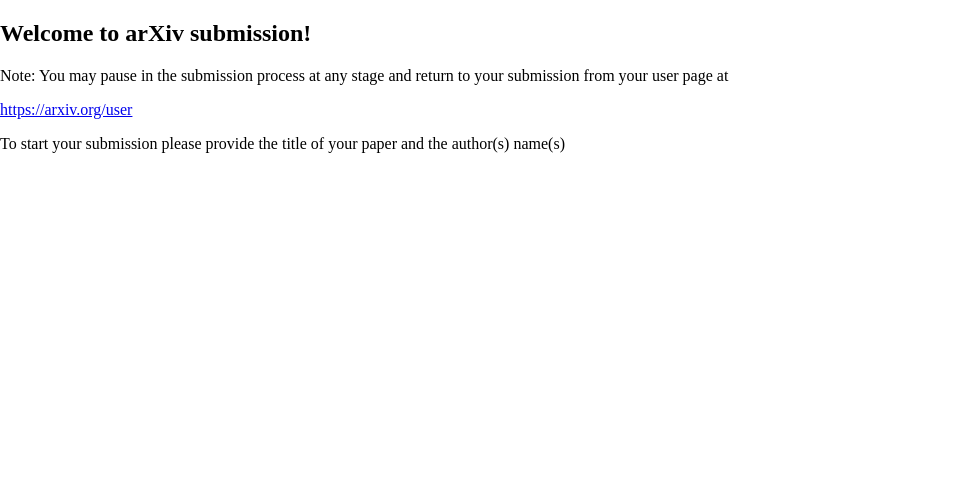
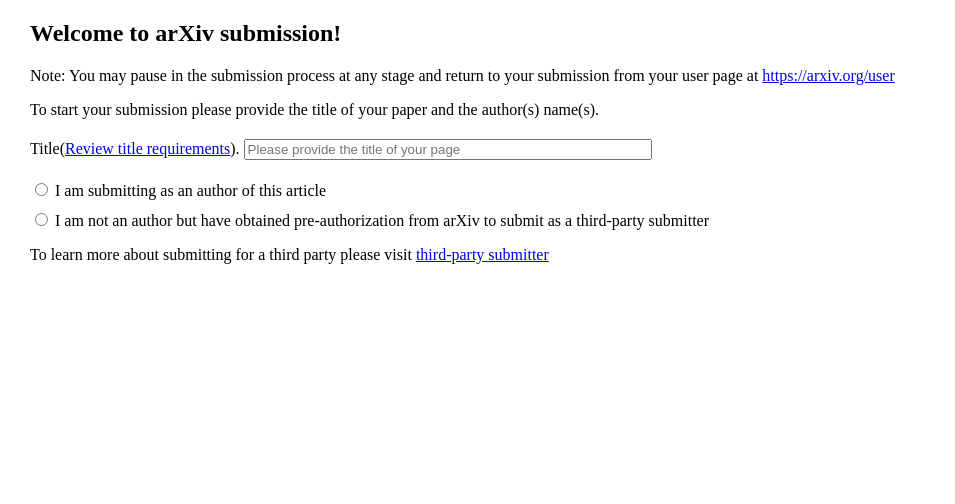
Before and after one commit to arXiv/accessible_submission_ui, a Flask app: page /start/ in a window 1280 px wide. Shown: the part 197-701 px from the top of the page, without its empty margins (0-955 px from the left). Run offline with Flask 2, Linux system fonts and the light colour scheme.

Commit message:
finish page1

```diff
--- a/static/css/styles.css
+++ b/static/css/styles.css
@@ -51,6 +51,12 @@
 body {
   position: relative;
   margin-left: 0px;
+  margin-right: 0px;
+  margin-top:0px;
+}
+
+.content{
+  margin-left: 30px;
   margin-right: 0px;
   margin-top:0px;
 }
@@ -169,3 +175,21 @@
   text-decoration: none;
   pointer-events: none;
 }
+
+form label {
+  display: block;
+  margin-bottom: 10px;
+}
+
+#page1_header {
+  margin-bottom: 20px;
+}
+
+#page1_input {
+  margin-top: 20px;
+  margin-bottom: 20px;
+}
+
+#input_title {
+  width: 400px;
+}
--- a/templates/page1.html
+++ b/templates/page1.html
@@ -1,9 +1,29 @@
 {% extends 'base.html' %}
 
 {% block content %}
-<h1>Welcome to arXiv submission!</h1>
-<p> Note: You may pause in the submission process at any stage and return to your submission from your user page at</p>
-<a href="https://arxiv.org/user">https://arxiv.org/user</a>
-<p>To start your submission please provide the title of your paper and the author(s) name(s)</p>
+<div id='page1_header'>
+    <h1>Welcome to arXiv submission!</h1>
+    <p> Note: You may pause in the submission process at any stage and return to your submission from your user page at <a href="https://arxiv.org/user">https://arxiv.org/user</a></p>
+    <p>To start your submission please provide the title of your paper and the author(s) name(s).</p>
+</div>
+
+<div id='page1_input'>
+    <label for="input_title">Title(<a href="https://info.arxiv.org/help/prep.html#title">Review title requirements</a>).</label>
+    <input type="text" id="input_title" name="title" placeholder="Please provide the title of your page" maxlength="100" required>
+</div>
+
+<form>
+<label>
+    <input type="radio" name="color">
+    I am submitting as an author of this article
+  </label>
+  <label>
+    <input type="radio" name="color">
+    I am not an author but have obtained pre-authorization from arXiv to submit as a third-party submitter
+  </label>
+  <p>To learn more about submitting for a third party please visit
+    <a href="https://info.arxiv.org/help/third_party_submission.html">third-party submitter</a>
+  </p>
+</form>
 
 {% endblock %}
```
